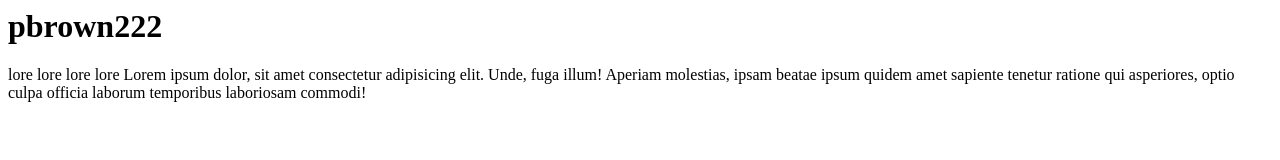
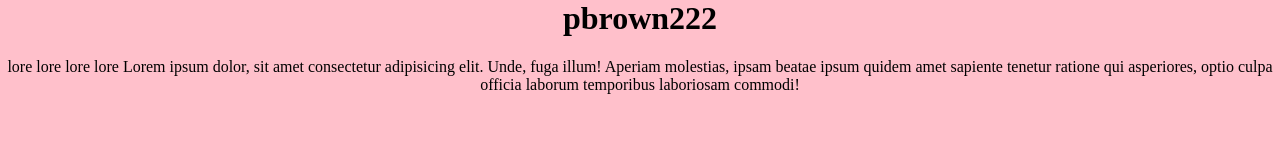
Before and after one commit to pbrown222/pbrown222.github.io, a plain HTML site: page index.html in a window 1280 px wide. Drawn offline with Linux system fonts and the light colour scheme.

Commit message:
styling_n_profiling

```diff
--- a/index.html
+++ b/index.html
@@ -3,6 +3,7 @@
     <meta charset="UTF-8">
     <meta name="viewport" content="width=device-width, initial-scale=1.0">
     <title>Document</title>
+    <link rel="stylesheet" href="styles.css"
 </head>
 <body>
     <h1>pbrown222</h1>
--- /dev/null
+++ b/styles.css
@@ -0,0 +1,6 @@
+body  {
+    margin: 0;
+    background: pink;
+    text-align: center;
+
+}
```
